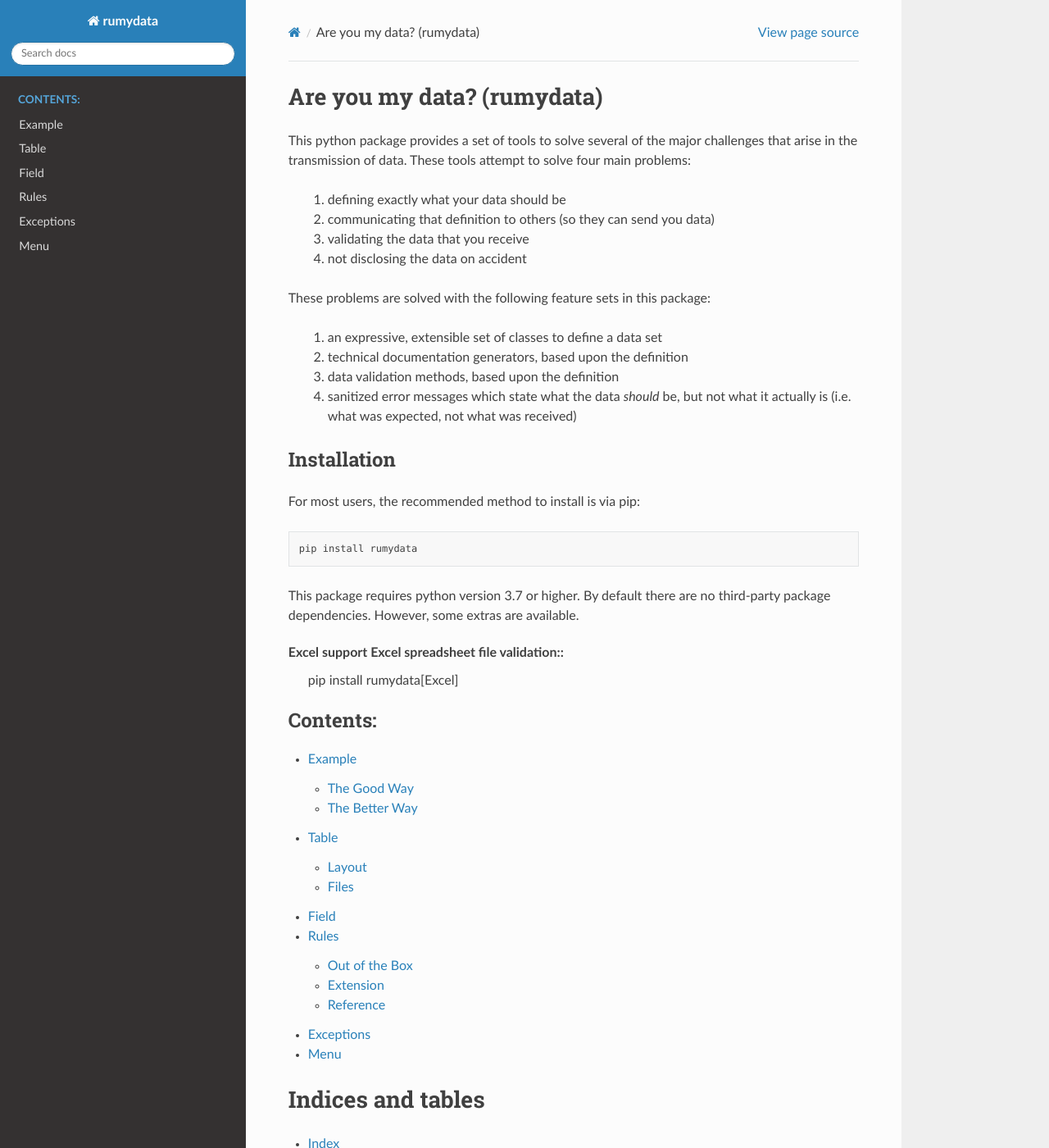
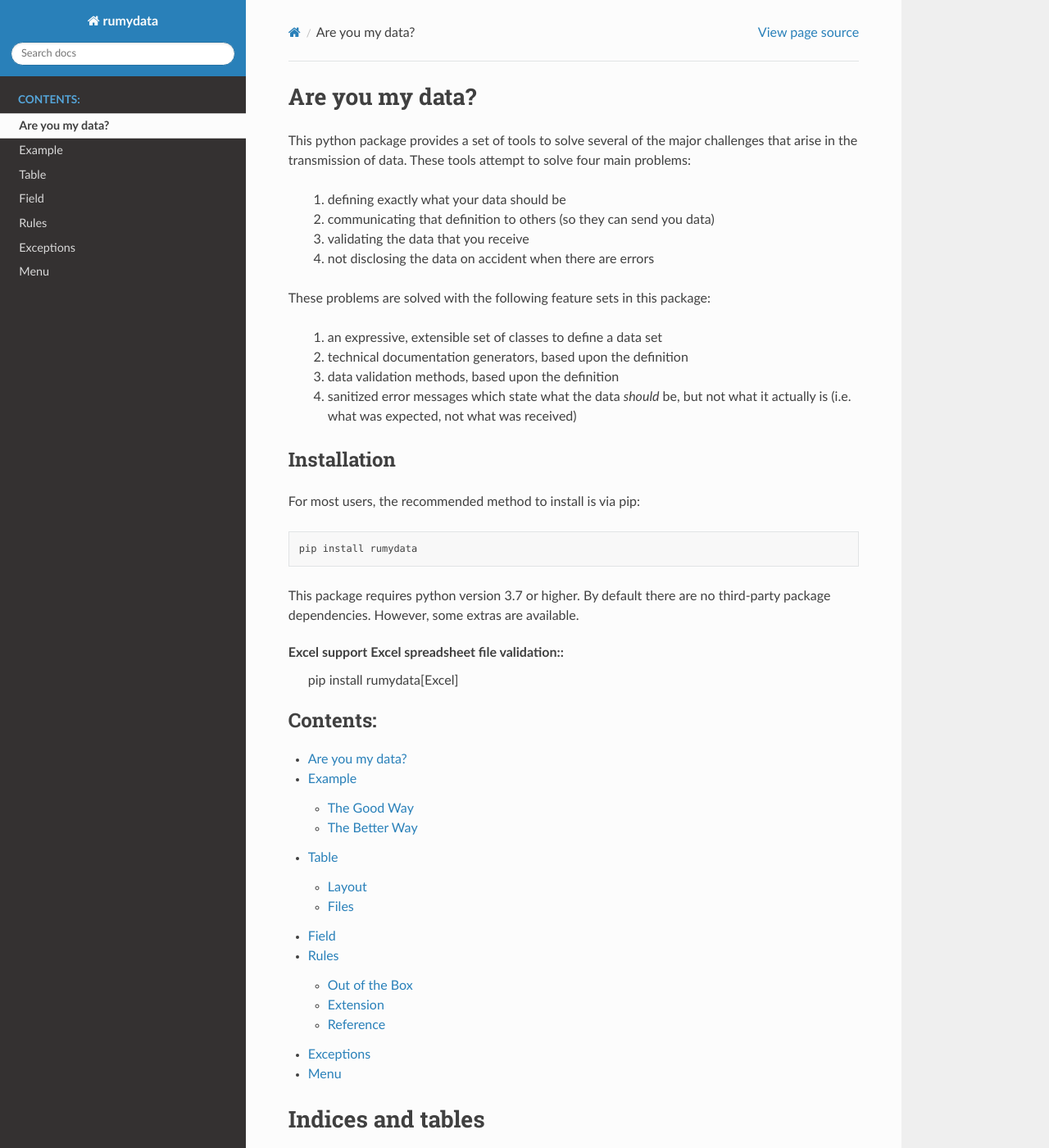
Before and after one commit to Mikuana/rumydata, a Sphinx documentation site: the page built from docs/source/index.rst, in a window 1280 px wide and 1400 px high. Shown: the whole window at 82% size. Built offline with Sphinx 7.4.7 and the Read the Docs theme 2.0.0, drawn with Linux system fonts in a browser that asks for light colours.

Commit message:
Add self reference to sphinx index

```diff
--- a/docs/source/index.rst
+++ b/docs/source/index.rst
@@ -1,4 +1,4 @@
-Are you my data? (rumydata)
+Are you my data?
 ===========================
 
 This python package provides a set of tools to solve several of the major challenges
@@ -8,7 +8,7 @@
  1. defining exactly what your data should be
  2. communicating that definition to others (so they can send you data)
  3. validating the data that you receive
- 4. not disclosing the data on accident
+ 4. not disclosing the data on accident when there are errors
 
 These problems are solved with the following feature sets in this package:
 
```
Also changed, not shown: other parts of docs/source/index.rst (+1 -0 lines).
